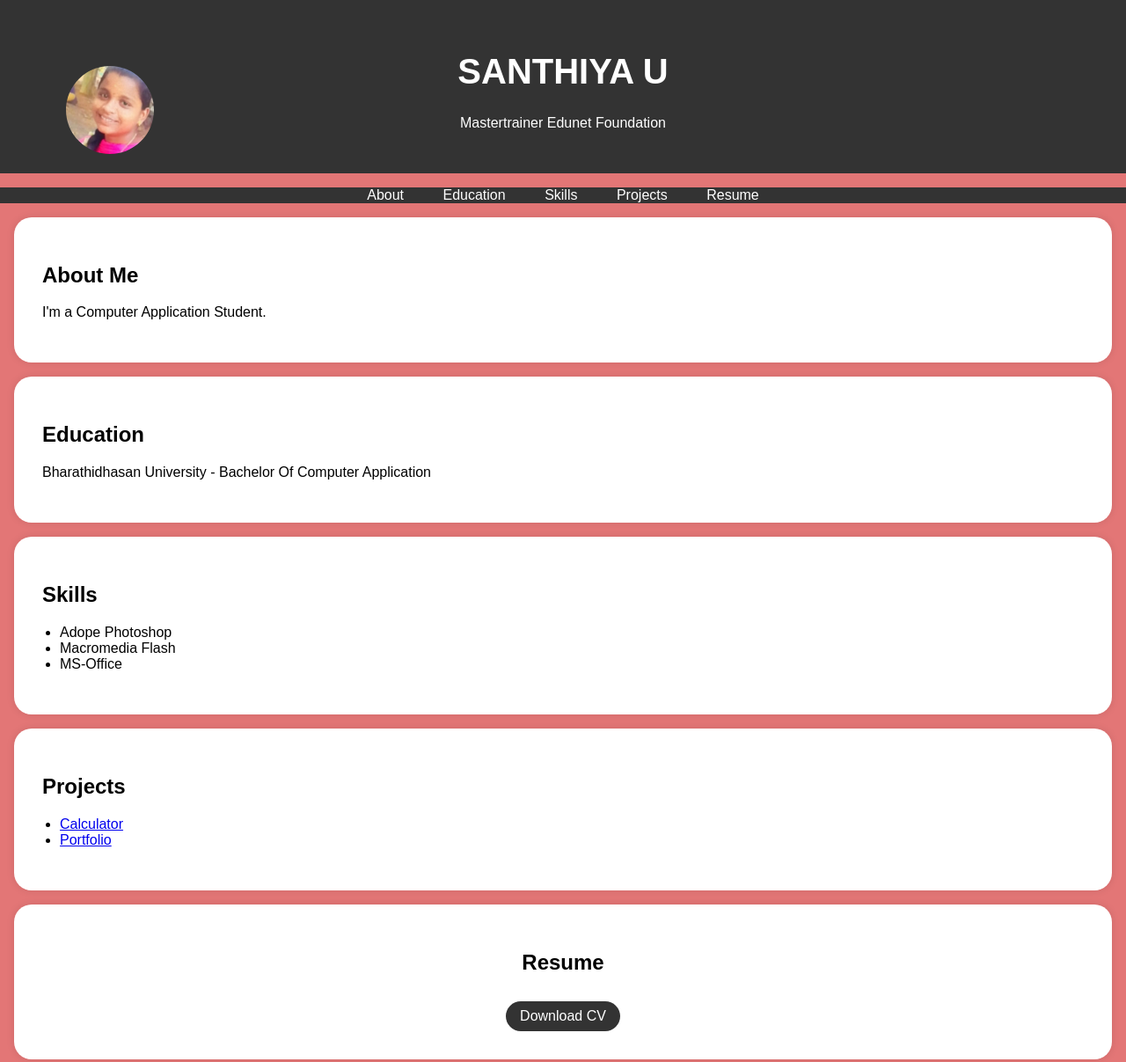
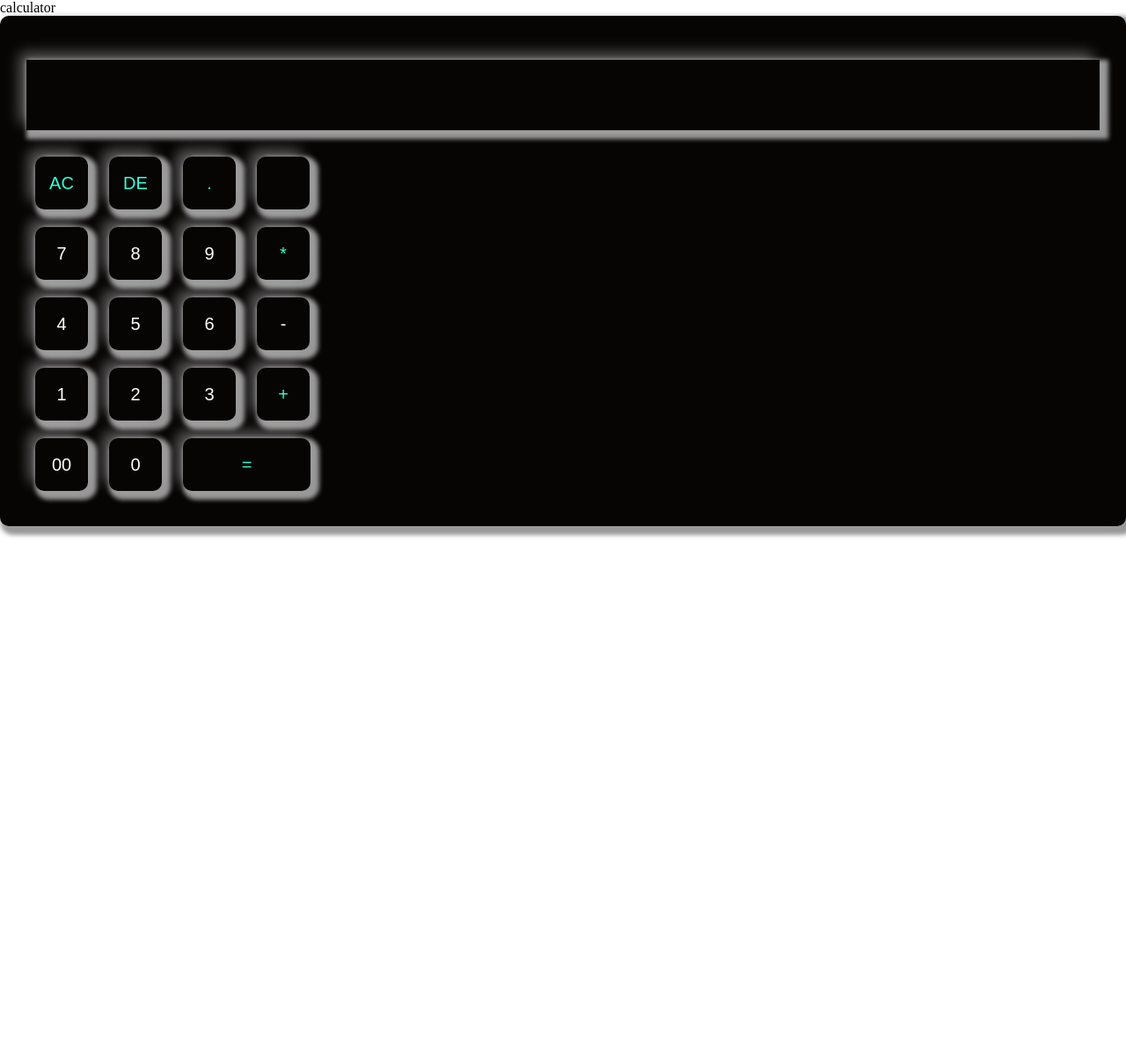
Before and after one commit to santhiyapradee/santhiya, a plain HTML site: page Index.html in a window 1280 px wide. Shown: the top 1207 px of the page at 88% size. After the commit the page ends 800 px from the top, so only its background shows below. Drawn offline with Linux system fonts and the light colour scheme.

Commit message:
Add files via upload

```diff
--- a/Index.html
+++ b/Index.html
@@ -1,184 +1,84 @@
 <!DOCTYPE html>
-<html>
+<html lang="en">
     <head>
-    <title>Portfolio</title>
-    <style>
-        body {
-            font-family: Arial, sans-serif;
-            margin: 0;
-            padding: 0;
-            background-color: #e37676;
-        }
-
-        header {
-            background-color: #333;
-            color: #fff;
-            text-align: center;
-            padding: 2rem 0;
-            position: relative; /* Add this */
-        }
-
-        .header-content h1 {
-            font-size: 2.5rem;
-        }
-
-        /* Add styles for the round profile picture */
-        .profile-picture {
-            width: 100px; /* Adjust the size as needed */
-            height: 100px;
-            border-radius: 75%; /* Create a circular shape */
-            object-fit: cover; /* To ensure the image fills the circular area */
-            position: absolute; /* Add this */
-            top: 75px; /* Adjust top position as needed */
-            left: 75px; /* Adjust left position as needed */
-        }
-
-        nav {
-            background-color: #333;
-            color: #fff;
-            text-align: center;
-        }
-
-        nav ul {
-            list-style-type: none;
-            padding: 0;
-        }
-
-        nav ul li {
-            display: inline;
-            margin: 0 20px;
-        }
-
-        nav ul li a {
-            text-decoration: none;
-            color: #fff;
-        }
-
-        .section-content {
-            background-color: #fff;
-            padding: 2rem;
-            margin: 1rem;
-            border-radius: 20px;
-            box-shadow: 0 0 10px rgba(0, 0, 0, 0.1);
-            text-align: justify;
-        }
-
-        .download-button {
-            background-color: #333;
-            color: #fff;
-            padding: 0.5rem 1rem;
-            text-decoration: none;
-            border-radius: 20px;
-            display: inline-block;
-            margin-top: 10px;
-            align-self: center;
-        }
-
-        .download-button:hover {
-            background-color: #555;
-        }
-
-        footer {
-            text-align: center;
-            padding: 1rem 0;
-            background-color: #333;
-            color: #fff;
-        }
-
-        ul {
-            list-style-type: disc;
-            padding-left: 20px;
-        }
-    </style>
+        <meta charset="UTF-8" />
+        <meta name="vieport" content="width=device-width, initial-scale"
+        <title>calculator</title>
+        <link rel="stylesheet" href="style.css" />
     </head>
     <body>
-    <header>
-        <div class="header-content">
-            <!-- Add your profile picture here -->
-            <img src="./santhiya.jpg" alt="Your Profile Picture" class="profile-picture">
-            <h1>SANTHIYA U</h1>
-            <p>Mastertrainer Edunet Foundation</p>
+        <div class="container">
+            <div class="calculator">
+                <form>
+                    <div class="display">
+                        <input type="text" name="display" />
                     </div>
-    </header>
-
-    <nav>
-        <ul>
-            <li><a href="#about">About</a></li>
-            <li><a href="#education">Education</a></li>
-            <li><a href="#skills">Skills</a></li>
-            <li><a href="#projects">Projects</a></li>
-            <li><a href="#resume">Resume</a></li>
-        </ul>
-    </nav>
-
-    <section id="about">
-        <div class="section-content">
-            <h2>About Me</h2>
-            <p>I'm a Computer Application Student.</p>
+                    <div>
+                        <input
+                         type="button"
+                         value="AC"
+                         onclick="display.value = '' "
+                         class="operator"
+                        />
+                        <input
+                         type="button"
+                         value="DE"
+                         onclick="display.value = display.value.toString().slice(0, -1)"
+                         class="operator"
+                        />
+                        <input
+                         type="button"
+                         value="."
+                         onclick="display.value += '.' "
+                         class="operator"
+                        />
+                        <input
+                         type="button"
+                         value=""
+                         onclick="display.value += '/' "
+                         class="operator"
+                        />
                     </div>
-    </section>
-
-    <section id="education">
-        <div class="section-content">
-            <h2>Education</h2>
-            <p>Bharathidhasan University  - Bachelor Of Computer Application</p>
+                    <div>
+                        <input type="button" value="7" onclick="display.value += '7' "/>
+                        <input type="button" value="8" onclick="display.value += '8' "/>
+                        <input type="button" value="9" onclick="display.value += '9' "/>
+                        <input
+                         type="button"
+                         value="*"
+                         onclick="display.value += '*' "
+                         class="operator"
+                        />
                     </div>
-    </section>
-
-    <section id="skills">
-        <div class="section-content">
-            <h2>Skills</h2>
-            <ul>
-                <li>Adope Photoshop</li>
-                <li>Macromedia Flash</li>
-                <li>MS-Office</li>
-            </ul>
+                    <div>
+                        <input type="button" value="4" onclick="display.value += '4' "/>
+                        <input type="button" value="5" onclick="display.value += '5' "/>
+                        <input type="button" value="6" onclick="display.value += '6' "/>
+                        <input type="button" value="-" onclick="display.value += '-' "/>
                     </div>
-    </section>
-
-    <section id="projects">
-        <div class="section-content">
-            <h2>Projects</h2>
-            <ul>
-                <li><a href="#">Calculator</a></li>
-                <li><a href="#">Portfolio</a></li>
-                <!-- Add more project links here -->
-            </ul>
+                    <div>
+                        <input type="button" value="1" onclick="display.value += '3' "/>
+                        <input type="button" value="2" onclick="display.value += '2' "/>
+                        <input type="button" value="3"  onclick="display.value += '1' "/>
+                        <input
+                         type="button"
+                         value="+"
+                         onclick="display.value += '+' "
+                         class="operator"
+                        />
                     </div>
-    </section>
-
-    <section id="resume">
-
-        <div class="section-content">
-            <center>
-            <h2>Resume</h2>
-            <a href="./santhiya resume.jpg" target="_blank" class="download-button">Download CV</a>
-        </center>
+                    <div>
+                        <input type="button" value="00" onclick="display.value += '00' " />
+                        <input type="button" value="0"  onclick="display.value += '0' "/>
+                        <input
+                         type="button"
+                         value="="
+                         onclick="display.value =eval(display.value) "
+                         class="equal operator"
+                        />
                     </div>
-
-    </section>
-
-    <footer>
-        <p>&copy; 2023 SANTHIYA U </p>
-    </footer>
-
-    <script>
-        // Smooth scrolling to section when clicking on navigation links
-        document.querySelectorAll('a[href^="#"]').forEach(anchor => {
-            anchor.addEventListener('click', function(e) {
-                e.preventDefault();
-
-                const targetId = this.getAttribute('href').substring(1);
-                const targetElement = document.getElementById(targetId);
-
-                if (targetElement) {
-                    window.scrollTo({
-                        top: targetElement.offsetTop,
-                        behavior: 'smooth'
-                    });
-                }
-            });
-        });
-    </script>
+                </form>
+            </div>
+        </div>
     </body>
     </html>
--- /dev/null
+++ b/Style.css
@@ -0,0 +1,53 @@
+*{
+   margin: 0;
+   padding: 0;
+   box-sizing: border-box;
+}
+.consider {
+    width: 100%;
+    height: 100vh;
+    background-color: #e3f9ff;
+    display: flex;
+    align-items: center;
+    justify-content: center;
+}
+.calculator {
+    background-color: rgb(7, 4, 4);
+    padding: 30px;
+    border-radius: 10px;
+    box-shadow: -8px -8px 15px rgba(255, 255, 255, 0.34),
+    5px 5px 5px 5px rgba(152, 152, 152, 152);
+}
+.calculator form input {
+    border: 0;
+    outline: 0;
+    width: 60px;
+    height: 60px;
+    border-radius: 10px;
+    box-shadow: -8px -8px 15px rgba(255, 255, 255, 0.34),
+    5px 5px 5px 5px rgba(152, 152, 152, 152);
+    font-size: 20px;
+    background: transparent;
+    color: #fff;
+    cursor: pointer;
+    margin: 10px;
+}
+form .display {
+    display: flex;
+    justify-content: flex-end;
+    margin: 20px 0;
+    box-shadow: -8px -8px 15px rgba(255, 255, 255, 0.34),
+    5px 5px 5px 5px rgba(152, 152, 152, 152);
+}
+form .display input {
+    text-align: center;
+    flex: 1;
+    font-size: 45px;
+    box-shadow: none;
+}
+form input.equal {
+    width: 145px;
+}
+form input.operator{
+    color: #33ffd8;
+}
```
Lines whose indentation alone changed are shown as unchanged.
